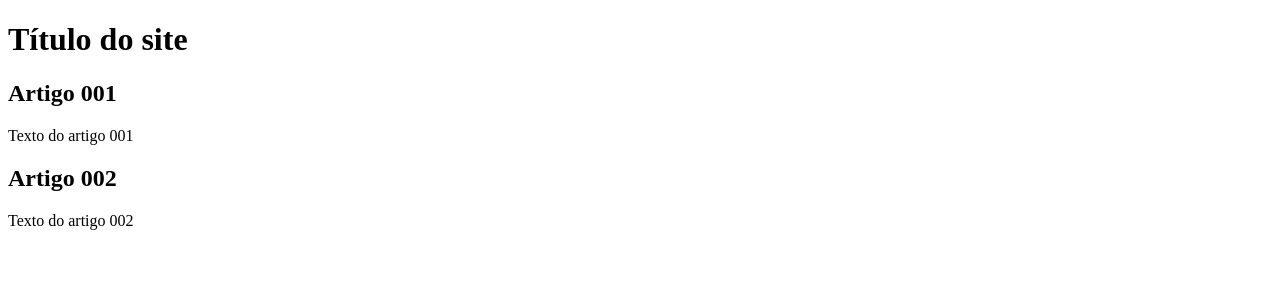
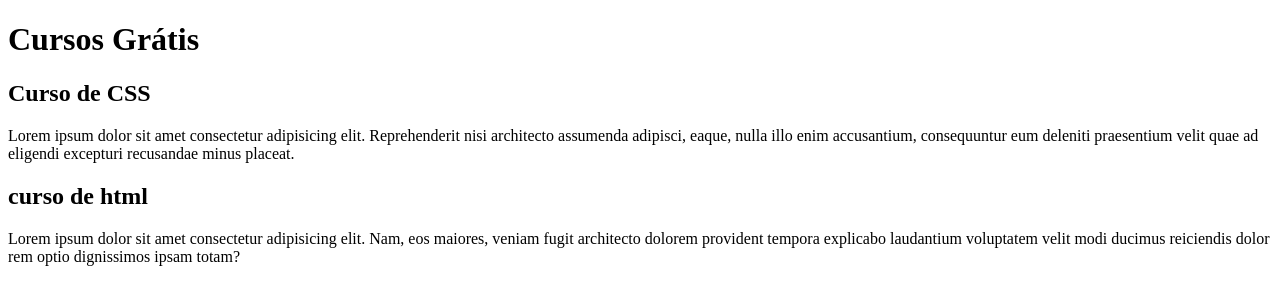
Before and after one commit to Luana-Dias/Teste, a plain HTML site: page index.html in a window 1280 px wide. Drawn offline with Linux system fonts and the light colour scheme.

Commit message:
udate content

```diff
--- a/index.html
+++ b/index.html
@@ -10,16 +10,16 @@
     <main>
         <header>
             <h1>
-                Título do site
+                Cursos Grátis
             </h1>
         </header>
         <article>
-            <h2>Artigo 001</h2>
-            <p>Texto do artigo 001</p>
+            <h2>Curso de CSS</h2>
+            <p>Lorem ipsum dolor sit amet consectetur adipisicing elit. Reprehenderit nisi architecto assumenda adipisci, eaque, nulla illo enim accusantium, consequuntur eum deleniti praesentium velit quae ad eligendi excepturi recusandae minus placeat.</p>
         </article>
         <article>
-            <h2>Artigo 002</h2>
-            <p>Texto do artigo 002</p>
+            <h2>curso de html</h2>
+            <p>Lorem ipsum dolor sit amet consectetur adipisicing elit. Nam, eos maiores, veniam fugit architecto dolorem provident tempora explicabo laudantium voluptatem velit modi ducimus reiciendis dolor rem optio dignissimos ipsam totam?</p>
         </article>
     </main>
 </body>
```
